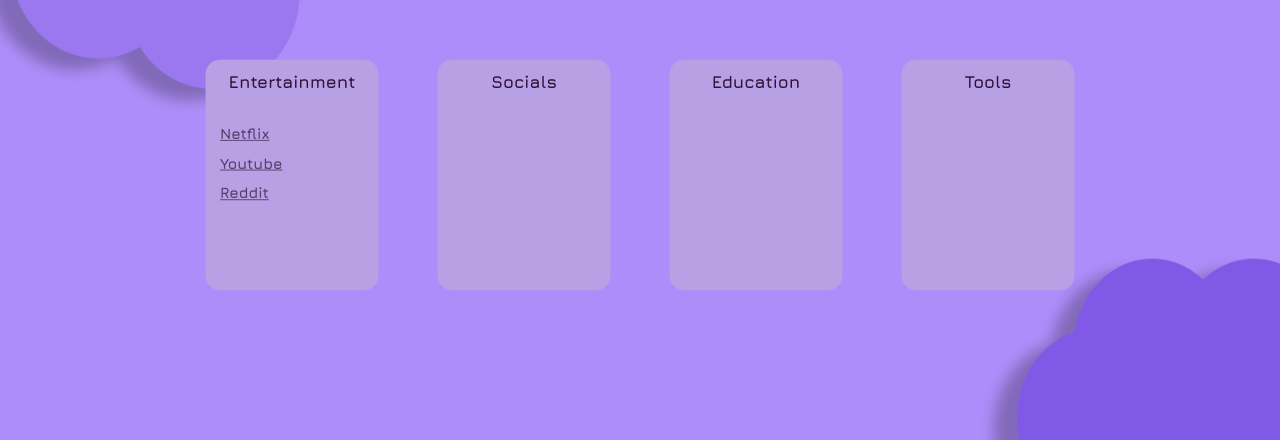
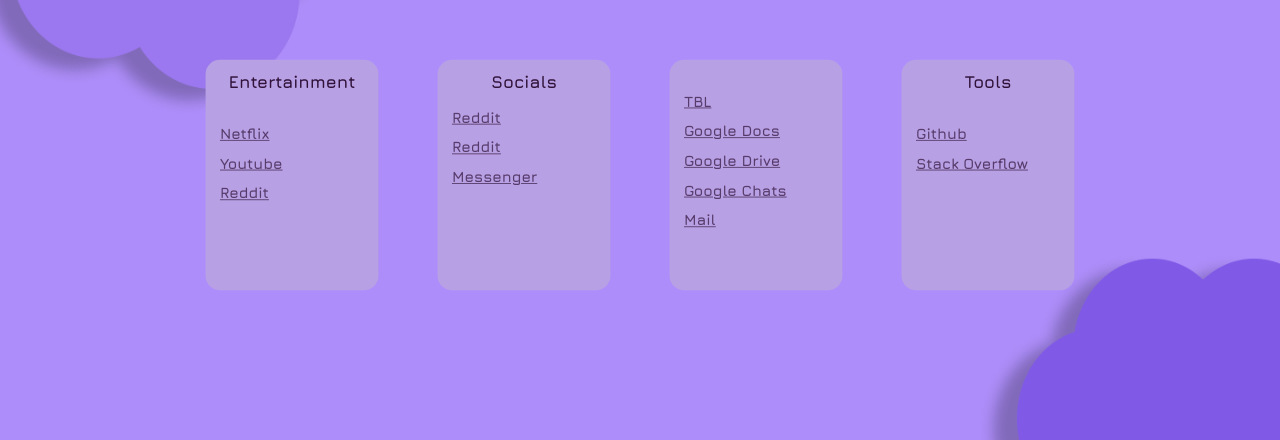
Before and after one commit to Luhartt/homepage, a plain HTML site: page index.html in a window 1280 px wide. Shown: the part 360-800 px from the top of the page. Drawn offline with nearby package versions, Linux system fonts and the light colour scheme.

Commit message:
added quick links

```diff
--- a/index.html
+++ b/index.html
@@ -34,15 +34,25 @@
         </div>
         <div class="link-container">
             <h1>Socials</h1>
+            <a href="https://fb.com">Reddit</a>
+            <a href="https://instagram.com">Reddit</a>
+            <a href="https://facebook.com/messages">Messenger</a>
             <br>
         </div>
         <div class="link-container">
-            <h1>Education</h1>
             <br>
+            <a href="https://tbl.umak.edu.ph/login/index.php">TBL</a>
+            <a href="https://docs.google.com">Google Docs</a>
+            <a href="https://drive.google.com">Google Drive</a>
+            <a href="https://mail.google.com/mail/u/0/#chat/home">Google Chats</a>
+            <a href="https://mail.google.com/mail">Mail</a>
         </div>
         <div class="link-container">
             <h1>Tools</h1>
             <br>
+            <a href="https://github.com/Luhartt">Github</a>
+            <a href="https://stackoverflow.com">Stack Overflow</a>
+
         </div>
       </div>
     </div>
```
